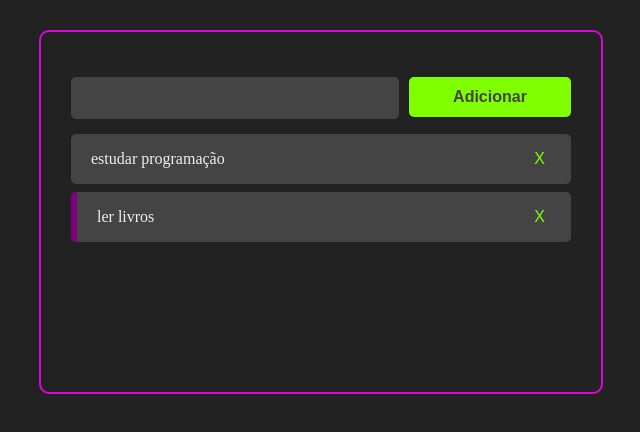
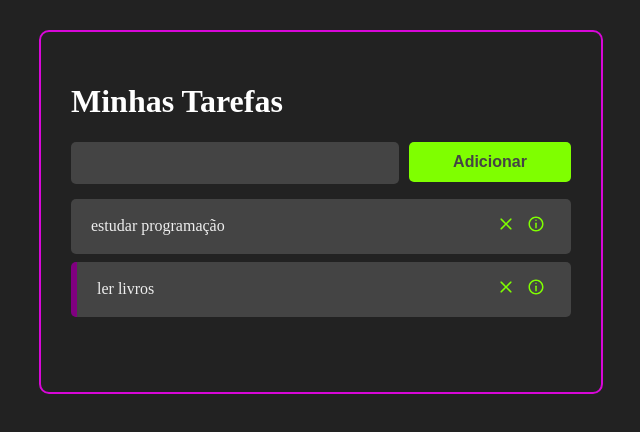
Before and after one commit to Vinizin05/react-listar, a React (Create React App) app: page / in a window 1280 px wide. Shown: the top 432 px of the page, without its empty margins (319-959 px from the left). Built offline with nearby package versions, Linux system fonts and the light colour scheme.

Commit message:
inserindo titulo

```diff
--- a/src/App.jsx
+++ b/src/App.jsx
@@ -1,6 +1,7 @@
 import react, { useState } from "react";
 import { v4 as uuidv4 } from "uuid";
 
+import Header from "./componentes/Header";
 import "./App.css";
 import Tasks from "./componentes/tasks";
 import AddTask from "./componentes/AddTask";
@@ -52,6 +53,7 @@ const App = () => {
   return (
     <>
       <div className="container">
+      <Header />
         <AddTask handleTaskAddition={handleTaskAddition} />
         <Tasks
           tasks={tasks}
--- /dev/null
+++ b/src/componentes/Header.jsx
@@ -0,0 +1,7 @@
+import React from 'react';
+
+const Header = () => {
+    return ( <h1 style={{color: "white"}}>Minhas Tarefas</h1> );
+}
+
+export default Header;
--- a/src/componentes/task.css
+++ b/src/componentes/task.css
@@ -1,4 +1,4 @@
-.task-container{
+.task-container {
   background-color: #444;
   margin: 8px 0;
   padding: 15px 20px;
@@ -13,9 +13,10 @@
   cursor: pointer;
 }
 
-.remove-task-button {
+.remove-task-button,
+.see-task-details-button {
   background-color: #444;
   border: none;
-    font-size: 16px;
+  font-size: 18px;
   color: chartreuse;
 }
--- a/src/componentes/task.jsx
+++ b/src/componentes/task.jsx
@@ -1,4 +1,5 @@
 import React from "react";
+import { CgClose, CgInfo } from "react-icons/cg";
 
 import "./task.css";
 
@@ -17,7 +18,11 @@ const Task = ({ task, handleTaskClick, handleTaskDeletion }) => {
           className="remove-task-button"
           onClick={() => handleTaskDeletion(task.id)}
         >
-          X
+          <CgClose />
+        </button>
+        <button
+          className="see-task-details-button">
+              <CgInfo />
         </button>
       </div>
     </div>
```
Lines whose indentation alone changed are shown as unchanged.
